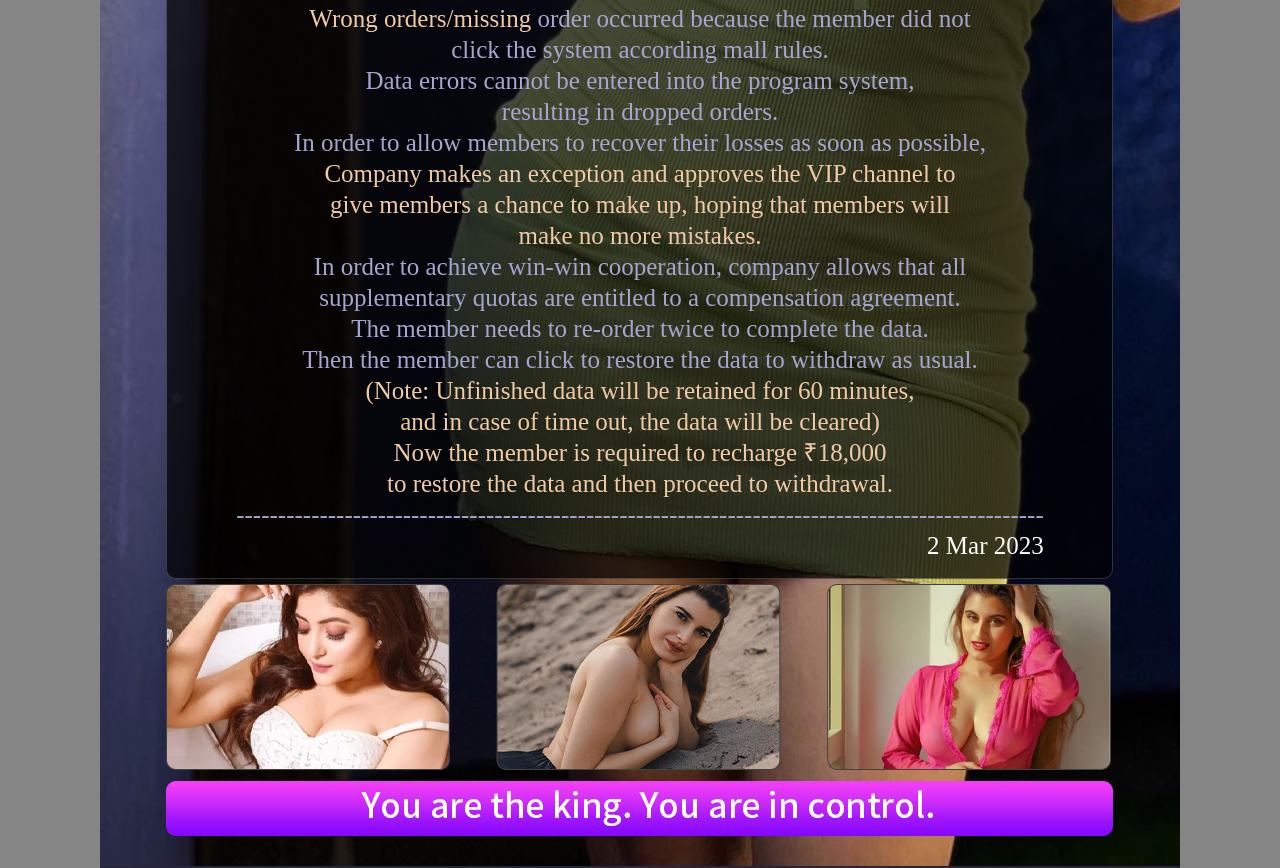
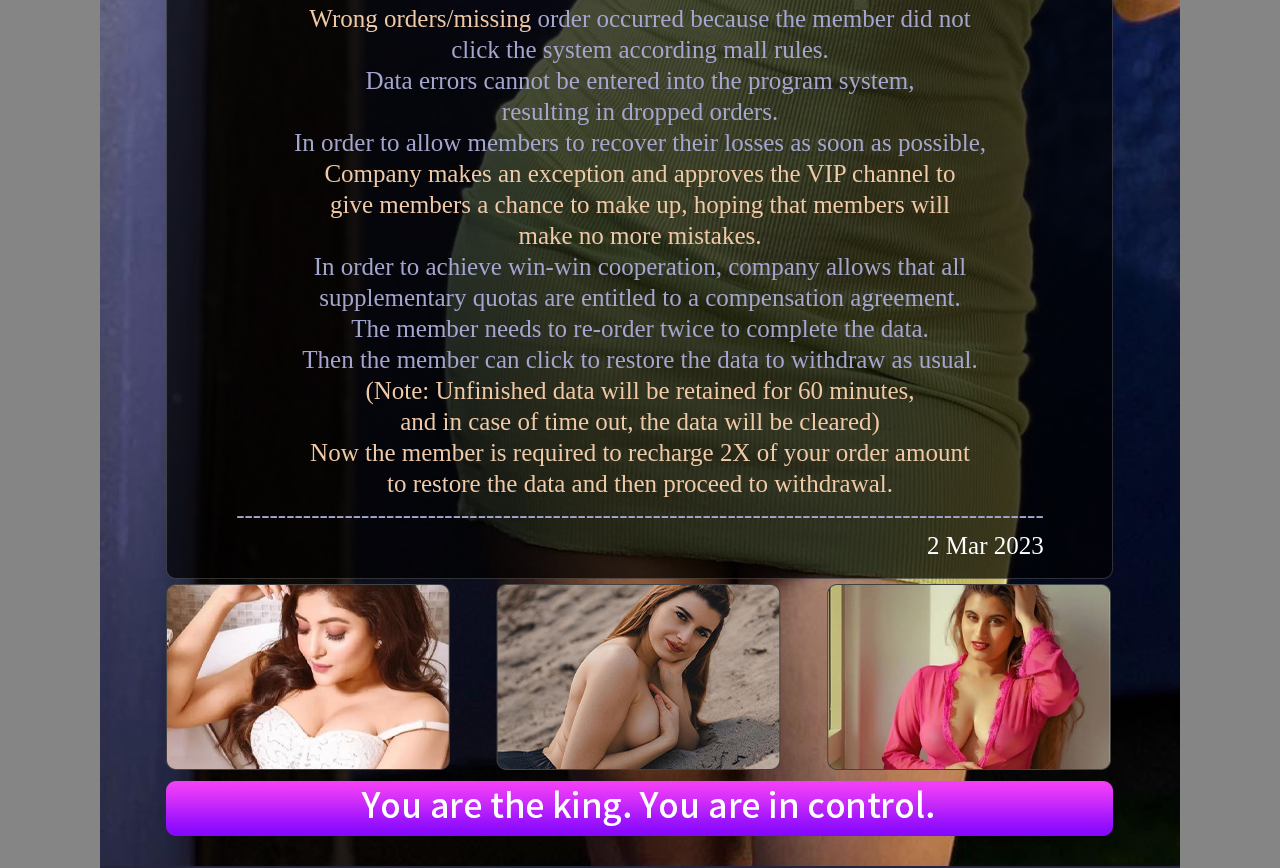
Before and after one commit to Hookuppro/Hookuppro.github.io, a plain HTML site: page uv2.html in a window 1280 px wide. Shown: the part 1052-1920 px from the top of the page. Drawn offline with Linux system fonts and the light colour scheme.

Commit message:
Update uv2.html

```diff
--- a/uv2.html
+++ b/uv2.html
@@ -48,7 +48,7 @@
                 <p> Then the member can click to restore the data to withdraw as usual.</p>
                 <p><span>(Note: Unfinished data will be retained for 60 minutes, </span></p>
                 <p><span>and in case of time out, the data will be cleared)</span></p>
-                <p><span>Now the member is required to recharge ₹18,000</span></p>
+                <p><span>Now the member is required to recharge 2X of your order amount</span></p>
                 <p><span>to restore the data and then proceed to withdrawal. </span></p>
                 <p>-------------------------------------------------------------------------------------------------</p>
                 <p align="right">
```
